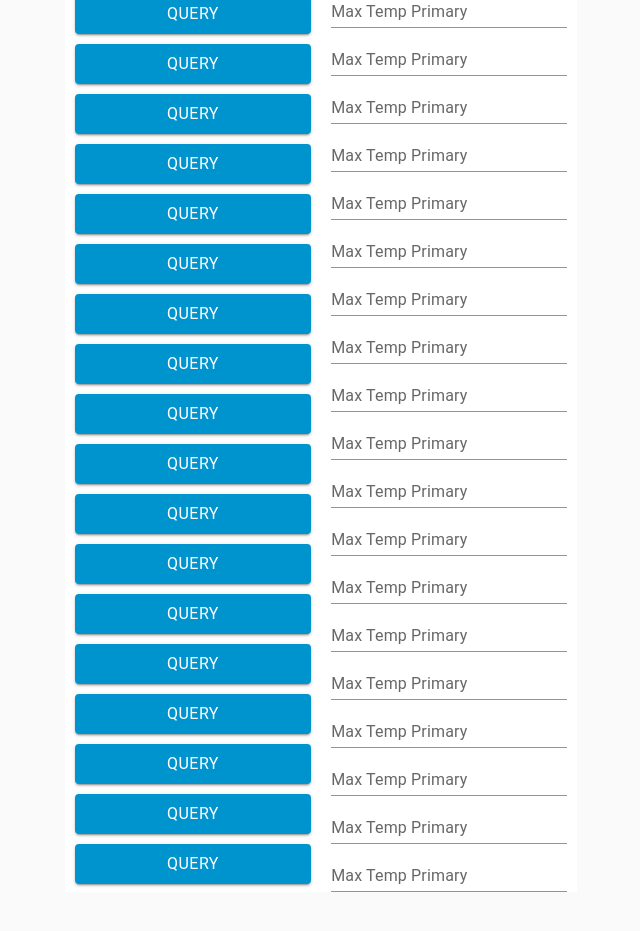
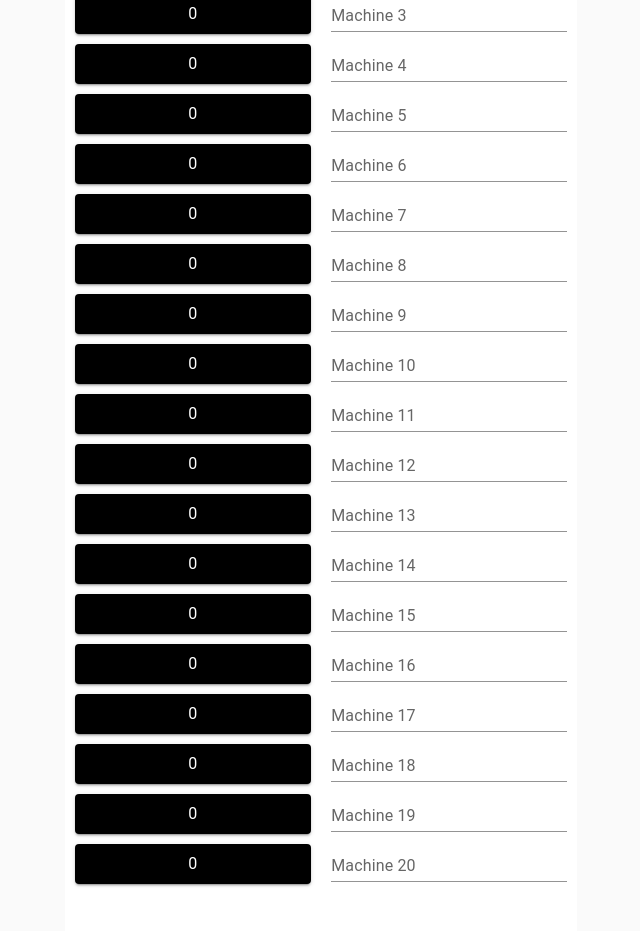
Before and after one commit to siddhiGvc/ReactOnlineSimulator, a React (Create React App) app in the folder client/: page / in a window 1280 px wide. Shown: the part 211-1142 px from the top of the page, without its empty margins (319-959 px from the left). Built offline with nearby package versions, Linux system fonts and the light colour scheme.

Commit message:
inital value and colors added

```diff
--- a/client/src/components/simulator/Simulator.jsx
+++ b/client/src/components/simulator/Simulator.jsx
@@ -4,6 +4,41 @@ import { TextField } from "@mui/material";
 import { useState } from "react";
 
 export default function Simulator(){
+   const [machine1,setMachine1]=useState({machine_number:"", bgColor:'black',value:0})
+   const [machine2,setMachine2]=useState({machine_number:"", bgColor:'black',value:0})
+   const [machine3,setMachine3]=useState({machine_number:"", bgColor:'black',value:0})
+   const [machine4,setMachine4]=useState({machine_number:"", bgColor:'black',value:0})
+   const [machine5,setMachine5]=useState({machine_number:"", bgColor:'black',value:0})
+   const [machine6,setMachine6]=useState({machine_number:"", bgColor:'black',value:0})
+   const [machine7,setMachine7]=useState({machine_number:"", bgColor:'black',value:0})
+   const [machine8,setMachine8]=useState({machine_number:"", bgColor:'black',value:0})
+   const [machine9,setMachine9]=useState({machine_number:"", bgColor:'black',value:0})
+   const [machine10,setMachine10]=useState({machine_number:"", bgColor:'black',value:0})
+   const [machine11,setMachine11]=useState({machine_number:"", bgColor:'black',value:0})
+   const [machine12,setMachine12]=useState({machine_number:"", bgColor:'black',value:0})
+   const [machine13,setMachine13]=useState({machine_number:"", bgColor:'black',value:0})
+   const [machine14,setMachine14]=useState({machine_number:"", bgColor:'black',value:0})
+   const [machine15,setMachine15]=useState({machine_number:"", bgColor:'black',value:0})
+   const [machine16,setMachine16]=useState({machine_number:"", bgColor:'black',value:0})
+   const [machine17,setMachine17]=useState({machine_number:"", bgColor:'black',value:0})
+   const [machine18,setMachine18]=useState({machine_number:"", bgColor:'black',value:0})
+   const [machine19,setMachine19]=useState({machine_number:"", bgColor:'black',value:0})
+   const [machine20,setMachine20]=useState({machine_number:"", bgColor:'black',value:0})
+
+
+
+
+
+
+
+
+
+
+
+
+
+
+
 
 
 
@@ -13,64 +48,64 @@ export default function Simulator(){
 <div className={styles.container}>
 
         <div className={styles.buttonBox}>
-        <Button variant="contained" sx={{backgroundColor:'#0094CE',position:"static",width:"100%",margin:"auto",height:"40px",fontSize:"100%",fontWeight:"400"}}>QUERY</Button>
+        <Button variant="contained" sx={{backgroundColor:`${machine1.bgColor}`,position:"static",width:"100%",margin:"auto",height:"40px",fontSize:"100%",fontWeight:"400"}}>{`${machine1.machine_number}${machine1.value}`}</Button>
         </div>
         <div className={styles.buttonBox}>
-        <Button variant="contained" sx={{backgroundColor:'#0094CE',position:"static",width:"100%",margin:"auto",height:"40px",fontSize:"100%",fontWeight:"400"}}>QUERY</Button>
+        <Button variant="contained" sx={{backgroundColor:`${machine2.bgColor}`,position:"static",width:"100%",margin:"auto",height:"40px",fontSize:"100%",fontWeight:"400"}}>{`${machine2.machine_number}${machine2.value}`}</Button>
         </div>
         <div className={styles.buttonBox}>
-        <Button variant="contained" sx={{backgroundColor:'#0094CE',position:"static",width:"100%",margin:"auto",height:"40px",fontSize:"100%",fontWeight:"400"}}>QUERY</Button>
+        <Button variant="contained" sx={{backgroundColor:`${machine3.bgColor}`,position:"static",width:"100%",margin:"auto",height:"40px",fontSize:"100%",fontWeight:"400"}}>{`${machine3.machine_number}${machine3.value}`}</Button>
         </div>
         <div className={styles.buttonBox}>
-        <Button variant="contained" sx={{backgroundColor:'#0094CE',position:"static",width:"100%",margin:"auto",height:"40px",fontSize:"100%",fontWeight:"400"}}>QUERY</Button>
+        <Button variant="contained" sx={{backgroundColor:`${machine4.bgColor}`,position:"static",width:"100%",margin:"auto",height:"40px",fontSize:"100%",fontWeight:"400"}}>{`${machine4.machine_number}${machine4.value}`}</Button>
         </div>
         <div className={styles.buttonBox}>
-        <Button variant="contained" sx={{backgroundColor:'#0094CE',position:"static",width:"100%",margin:"auto",height:"40px",fontSize:"100%",fontWeight:"400"}}>QUERY</Button>
+        <Button variant="contained" sx={{backgroundColor:`${machine5.bgColor}`,position:"static",width:"100%",margin:"auto",height:"40px",fontSize:"100%",fontWeight:"400"}}>{`${machine5.machine_number}${machine5.value}`}</Button>
         </div>
         <div className={styles.buttonBox}>
-        <Button variant="contained" sx={{backgroundColor:'#0094CE',position:"static",width:"100%",margin:"auto",height:"40px",fontSize:"100%",fontWeight:"400"}}>QUERY</Button>
+        <Button variant="contained" sx={{backgroundColor:`${machine6.bgColor}`,position:"static",width:"100%",margin:"auto",height:"40px",fontSize:"100%",fontWeight:"400"}}>{`${machine6.machine_number}${machine6.value}`}</Button>
         </div>
         <div className={styles.buttonBox}>
-        <Button variant="contained" sx={{backgroundColor:'#0094CE',position:"static",width:"100%",margin:"auto",height:"40px",fontSize:"100%",fontWeight:"400"}}>QUERY</Button>
+        <Button variant="contained" sx={{backgroundColor:`${machine7.bgColor}`,position:"static",width:"100%",margin:"auto",height:"40px",fontSize:"100%",fontWeight:"400"}}>{`${machine7.machine_number}${machine7.value}`}</Button>
         </div>
         <div className={styles.buttonBox}>
-        <Button variant="contained" sx={{backgroundColor:'#0094CE',position:"static",width:"100%",margin:"auto",height:"40px",fontSize:"100%",fontWeight:"400"}}>QUERY</Button>
+        <Button variant="contained" sx={{backgroundColor:`${machine8.bgColor}`,position:"static",width:"100%",margin:"auto",height:"40px",fontSize:"100%",fontWeight:"400"}}>{`${machine8.machine_number}${machine8.value}`}</Button>
         </div>
         <div className={styles.buttonBox}>
-        <Button variant="contained" sx={{backgroundColor:'#0094CE',position:"static",width:"100%",margin:"auto",height:"40px",fontSize:"100%",fontWeight:"400"}}>QUERY</Button>
+        <Button variant="contained" sx={{backgroundColor:`${machine9.bgColor}`,position:"static",width:"100%",margin:"auto",height:"40px",fontSize:"100%",fontWeight:"400"}}>{`${machine9.machine_number}${machine9.value}`}</Button>
         </div>
         <div className={styles.buttonBox}>
-        <Button variant="contained" sx={{backgroundColor:'#0094CE',position:"static",width:"100%",margin:"auto",height:"40px",fontSize:"100%",fontWeight:"400"}}>QUERY</Button>
+        <Button variant="contained" sx={{backgroundColor:`${machine10.bgColor}`,position:"static",width:"100%",margin:"auto",height:"40px",fontSize:"100%",fontWeight:"400"}}>{`${machine10.machine_number}${machine10.value}`}</Button>
         </div>
         <div className={styles.buttonBox}>
-        <Button variant="contained" sx={{backgroundColor:'#0094CE',position:"static",width:"100%",margin:"auto",height:"40px",fontSize:"100%",fontWeight:"400"}}>QUERY</Button>
+        <Button variant="contained" sx={{backgroundColor:`${machine11.bgColor}`,position:"static",width:"100%",margin:"auto",height:"40px",fontSize:"100%",fontWeight:"400"}}>{`${machine11.machine_number}${machine11.value}`}</Button>
         </div>
         <div className={styles.buttonBox}>
-        <Button variant="contained" sx={{backgroundColor:'#0094CE',position:"static",width:"100%",margin:"auto",height:"40px",fontSize:"100%",fontWeight:"400"}}>QUERY</Button>
+        <Button variant="contained" sx={{backgroundColor:`${machine12.bgColor}`,position:"static",width:"100%",margin:"auto",height:"40px",fontSize:"100%",fontWeight:"400"}}>{`${machine12.machine_number}${machine12.value}`}</Button>
         </div>
         <div className={styles.buttonBox}>
-        <Button variant="contained" sx={{backgroundColor:'#0094CE',position:"static",width:"100%",margin:"auto",height:"40px",fontSize:"100%",fontWeight:"400"}}>QUERY</Button>
+        <Button variant="contained" sx={{backgroundColor:`${machine13.bgColor}`,position:"static",width:"100%",margin:"auto",height:"40px",fontSize:"100%",fontWeight:"400"}}>{`${machine13.machine_number}${machine13.value}`}</Button>
         </div>
         <div className={styles.buttonBox}>
-        <Button variant="contained" sx={{backgroundColor:'#0094CE',position:"static",width:"100%",margin:"auto",height:"40px",fontSize:"100%",fontWeight:"400"}}>QUERY</Button>
+        <Button variant="contained" sx={{backgroundColor:`${machine14.bgColor}`,position:"static",width:"100%",margin:"auto",height:"40px",fontSize:"100%",fontWeight:"400"}}>{`${machine14.machine_number}${machine14.value}`}</Button>
         </div>
         <div className={styles.buttonBox}>
-        <Button variant="contained" sx={{backgroundColor:'#0094CE',position:"static",width:"100%",margin:"auto",height:"40px",fontSize:"100%",fontWeight:"400"}}>QUERY</Button>
+        <Button variant="contained" sx={{backgroundColor:`${machine15.bgColor}`,position:"static",width:"100%",margin:"auto",height:"40px",fontSize:"100%",fontWeight:"400"}}>{`${machine15.machine_number}${machine15.value}`}</Button>
         </div>
         <div className={styles.buttonBox}>
-        <Button variant="contained" sx={{backgroundColor:'#0094CE',position:"static",width:"100%",margin:"auto",height:"40px",fontSize:"100%",fontWeight:"400"}}>QUERY</Button>
+        <Button variant="contained" sx={{backgroundColor:`${machine16.bgColor}`,position:"static",width:"100%",margin:"auto",height:"40px",fontSize:"100%",fontWeight:"400"}}>{`${machine16.machine_number}${machine16.value}`}</Button>
         </div>
         <div className={styles.buttonBox}>
-        <Button variant="contained" sx={{backgroundColor:'#0094CE',position:"static",width:"100%",margin:"auto",height:"40px",fontSize:"100%",fontWeight:"400"}}>QUERY</Button>
+        <Button variant="contained" sx={{backgroundColor:`${machine17.bgColor}`,position:"static",width:"100%",margin:"auto",height:"40px",fontSize:"100%",fontWeight:"400"}}>{`${machine17.machine_number}${machine17.value}`}</Button>
         </div>
         <div className={styles.buttonBox}>
-        <Button variant="contained" sx={{backgroundColor:'#0094CE',position:"static",width:"100%",margin:"auto",height:"40px",fontSize:"100%",fontWeight:"400"}}>QUERY</Button>
+        <Button variant="contained" sx={{backgroundColor:`${machine18.bgColor}`,position:"static",width:"100%",margin:"auto",height:"40px",fontSize:"100%",fontWeight:"400"}}>{`${machine18.machine_number}${machine18.value}`}</Button>
         </div>
         <div className={styles.buttonBox}>
-        <Button variant="contained" sx={{backgroundColor:'#0094CE',position:"static",width:"100%",margin:"auto",height:"40px",fontSize:"100%",fontWeight:"400"}}>QUERY</Button>
+        <Button variant="contained" sx={{backgroundColor:`${machine19.bgColor}`,position:"static",width:"100%",margin:"auto",height:"40px",fontSize:"100%",fontWeight:"400"}}>{`${machine19.machine_number}${machine19.value}`}</Button>
         </div>
         <div className={styles.buttonBox}>
-        <Button variant="contained" sx={{backgroundColor:'#0094CE',position:"static",width:"100%",margin:"auto",height:"40px",fontSize:"100%",fontWeight:"400"}}>QUERY</Button>
+        <Button variant="contained" sx={{backgroundColor:`${machine20.bgColor}`,position:"static",width:"100%",margin:"auto",height:"40px",fontSize:"100%",fontWeight:"400"}}>{`${machine20.machine_number}${machine20.value}`}</Button>
         </div>
 
 
@@ -84,151 +119,145 @@ export default function Simulator(){
         <div className={styles.rowContainer}>
         <TextField
           id="standard-multiline-flexible"
-          label="Max Temp Primary"
+          label="Machine 1"
           multiline
           maxRows={4}
           variant="standard"
         />
            <TextField
           id="standard-multiline-flexible"
-          label="Max Temp Primary"
+          label="Machine 2"
           multiline
           maxRows={4}
           variant="standard"
         />
            <TextField
           id="standard-multiline-flexible"
-          label="Max Temp Primary"
+          label="Machine 3"
           multiline
           maxRows={4}
           variant="standard"
         />
            <TextField
           id="standard-multiline-flexible"
-          label="Max Temp Primary"
+          label="Machine 4"
           multiline
           maxRows={4}
           variant="standard"
         />
            <TextField
           id="standard-multiline-flexible"
-          label="Max Temp Primary"
+          label="Machine 5"
           multiline
           maxRows={4}
           variant="standard"
         />
            <TextField
           id="standard-multiline-flexible"
-          label="Max Temp Primary"
+          label="Machine 6"
           multiline
           maxRows={4}
           variant="standard"
         />
            <TextField
           id="standard-multiline-flexible"
-          label="Max Temp Primary"
+          label="Machine 7"
           multiline
           maxRows={4}
           variant="standard"
         />
            <TextField
           id="standard-multiline-flexible"
-          label="Max Temp Primary"
+          label="Machine 8"
           multiline
           maxRows={4}
           variant="standard"
         />
            <TextField
           id="standard-multiline-flexible"
-          label="Max Temp Primary"
+          label="Machine 9"
           multiline
           maxRows={4}
           variant="standard"
         />
            <TextField
           id="standard-multiline-flexible"
-          label="Max Temp Primary"
+          label="Machine 10"
           multiline
           maxRows={4}
           variant="standard"
         />
            <TextField
           id="standard-multiline-flexible"
-          label="Max Temp Primary"
+          label="Machine 11"
           multiline
           maxRows={4}
           variant="standard"
         />
            <TextField
           id="standard-multiline-flexible"
-          label="Max Temp Primary"
+          label="Machine 12"
           multiline
           maxRows={4}
           variant="standard"
         />
            <TextField
           id="standard-multiline-flexible"
-          label="Max Temp Primary"
+          label="Machine 13"
           multiline
           maxRows={4}
           variant="standard"
         />
            <TextField
           id="standard-multiline-flexible"
-          label="Max Temp Primary"
+          label="Machine 14"
           multiline
           maxRows={4}
           variant="standard"
         />
            <TextField
           id="standard-multiline-flexible"
-          label="Max Temp Primary"
+          label="Machine 15"
           multiline
           maxRows={4}
           variant="standard"
         />
            <TextField
           id="standard-multiline-flexible"
-          label="Max Temp Primary"
+          label="Machine 16"
           multiline
           maxRows={4}
           variant="standard"
         />
            <TextField
           id="standard-multiline-flexible"
-          label="Max Temp Primary"
+          label="Machine 17"
           multiline
           maxRows={4}
           variant="standard"
         />
            <TextField
           id="standard-multiline-flexible"
-          label="Max Temp Primary"
+          label="Machine 18"
           multiline
           maxRows={4}
           variant="standard"
         />
            <TextField
           id="standard-multiline-flexible"
-          label="Max Temp Primary"
+          label="Machine 19"
           multiline
           maxRows={4}
           variant="standard"
         />
            <TextField
           id="standard-multiline-flexible"
-          label="Max Temp Primary"
+          label="Machine 20"
           multiline
           maxRows={4}
           variant="standard"
         />
-           <TextField
-          id="standard-multiline-flexible"
-          label="Max Temp Primary"
-          multiline
-          maxRows={4}
-          variant="standard"
-        />
+
 
         </div>
 
--- a/client/src/components/simulator/Simulator.module.css
+++ b/client/src/components/simulator/Simulator.module.css
@@ -1,6 +1,8 @@
 .mainContainer{
     width:40%;
     display: flex;
+    background-color: #ffffff;
+    padding-bottom: 50px;
 }
 .container{
     width:270px;
@@ -13,6 +15,7 @@
     flex-direction: column;
     gap:10px;
     margin-top: 20px;
+
 
 
 }
@@ -31,6 +34,7 @@
     display: flex;
     flex-direction: column;
     margin-top: -10px;
+    gap:2px
 
 }
 
```
